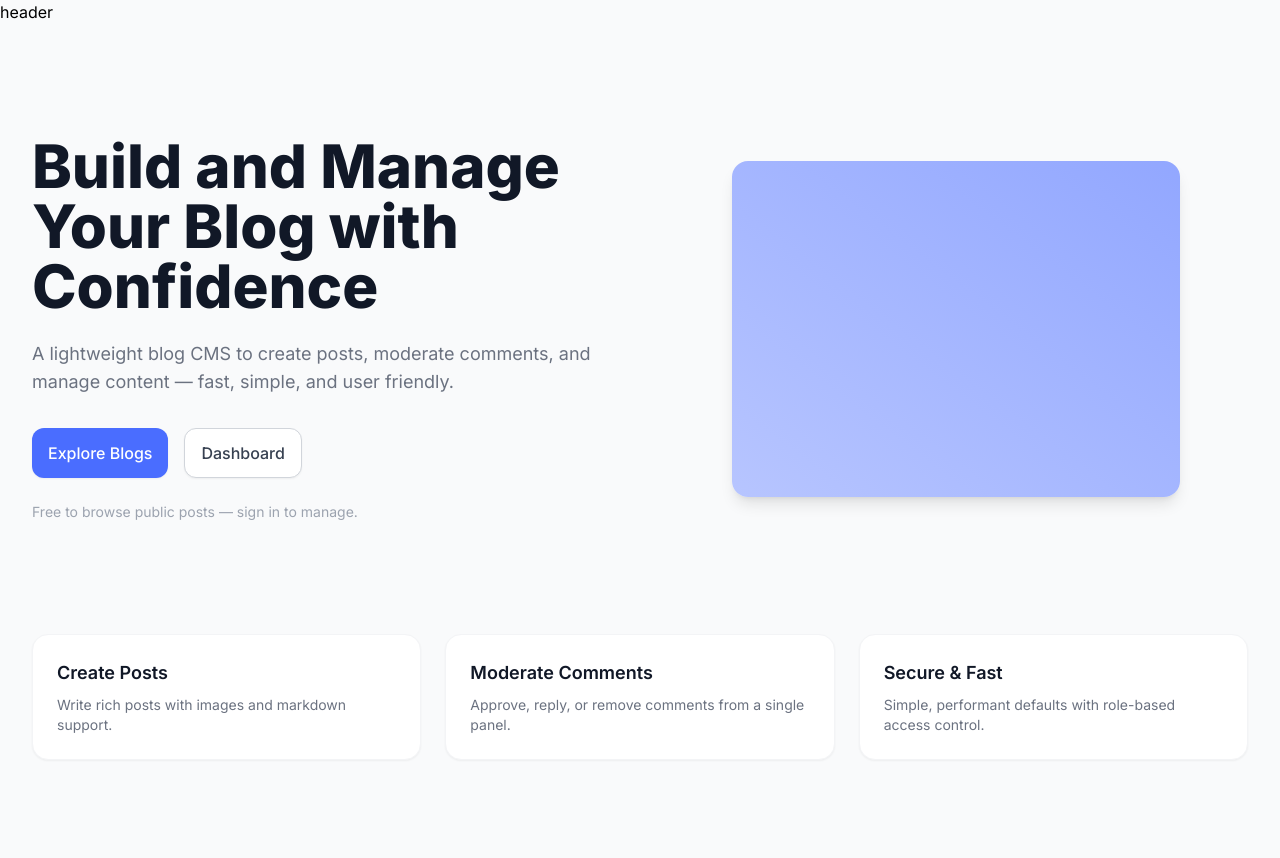
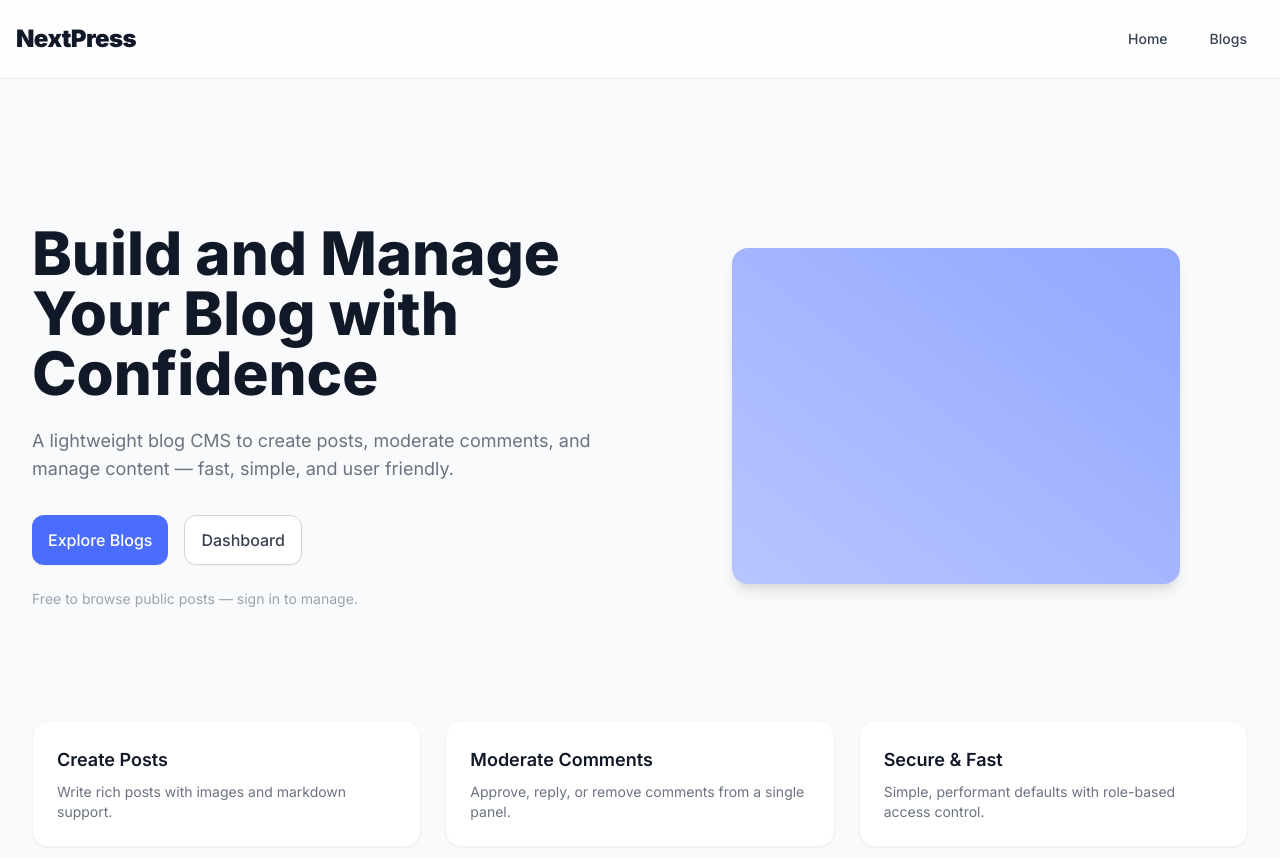
Before and after one commit to ArianMakiabadi/NextPress, a Next.js app in the folder frontend/: page / in a window 1280 px wide. Shown: the top 858 px of the page. Built offline with nearby package versions, Linux system fonts and the light colour scheme.

Commit message:
feat(navbar): add navbar component

```diff
--- a/frontend/src/app/layout.tsx
+++ b/frontend/src/app/layout.tsx
@@ -1,6 +1,7 @@
 import type { Metadata } from "next";
 import "@/styles/globals.css";
 import { Inter } from "next/font/google";
+import { Navbar, NavbarLink } from "@/components/Navbar";
 
 const inter = Inter({
   subsets: ["latin"],
@@ -8,8 +9,8 @@ const inter = Inter({
 });
 
 export const metadata: Metadata = {
-  title: "Create Next App",
-  description: "Generated by create next app",
+  title: "NextPress",
+  description: "A platform where you can create and share your blogs!",
 };
 
 export default function RootLayout({
@@ -19,9 +20,12 @@ export default function RootLayout({
 }>) {
   return (
     <html lang="en" className={`${inter.className} min-h-screen`}>
-      <body>
-        <div>header</div>
-        <div className="container xl:max-w-screen-xl"> {children}</div>
+      <body className="text-secondary-900 antialiased">
+        <Navbar title="NextPress">
+          <NavbarLink title="Home" href="/" />
+          <NavbarLink title="Blogs" href="/blogs" />
+        </Navbar>
+        <main className="container xl:max-w-screen-xl py-8">{children}</main>
       </body>
     </html>
   );
--- /dev/null
+++ b/frontend/src/components/Navbar.tsx
@@ -0,0 +1,47 @@
+import type { ReactNode } from "react";
+import Link from "next/link";
+
+type NavbarLinkProps = {
+  title: string;
+  href: string;
+};
+
+type NavbarProps = {
+  title: string;
+  children: ReactNode;
+};
+
+export function Navbar({ title, children }: NavbarProps) {
+  return (
+    <header className="border-b border-secondary-200/70 bg-secondary-0/80 backdrop-blur-md">
+      <div className="container xl:max-w-screen-xl py-5">
+        <div className="flex flex-col gap-4 sm:flex-row sm:items-center sm:justify-between">
+          <Link
+            href="/"
+            className="text-2xl font-black tracking-tight text-secondary-900"
+          >
+            {title}
+          </Link>
+          <nav aria-label="Main navigation">
+            <ul className="flex flex-wrap items-center gap-2 text-sm font-medium text-secondary-700">
+              {children}
+            </ul>
+          </nav>
+        </div>
+      </div>
+    </header>
+  );
+}
+
+export function NavbarLink({ title, href }: NavbarLinkProps) {
+  return (
+    <li>
+      <Link
+        href={href}
+        className="inline-flex items-center rounded-full border border-transparent px-4 py-2 transition-colors hover:border-primary-200 hover:bg-primary-50 hover:text-primary-900"
+      >
+        {title}
+      </Link>
+    </li>
+  );
+}
```
